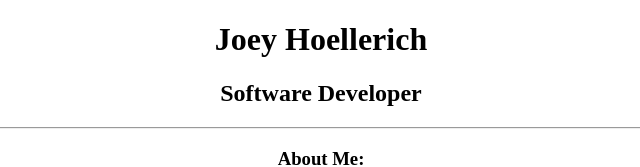
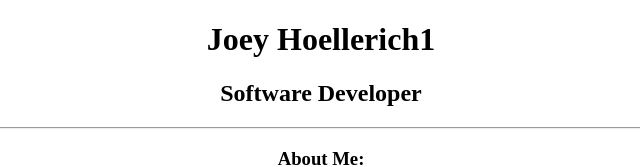
Before and after one commit to JoeyHoellerich/profile, a plain HTML site: page index.html in a window 1280 px wide. Shown: the top 167 px of the page, without its empty margins (319-959 px from the left). Drawn offline with Linux system fonts and the light colour scheme.

Commit message:
add number to name

```diff
--- a/index.html
+++ b/index.html
@@ -7,7 +7,7 @@
           </head>
           <body>
             <div align="center">
-                <h1>Joey Hoellerich</h1>
+                <h1>Joey Hoellerich1</h1>
                 <h2>Software Developer</h2>
                 <hr>
                 <h3>About Me:</h3>
```
